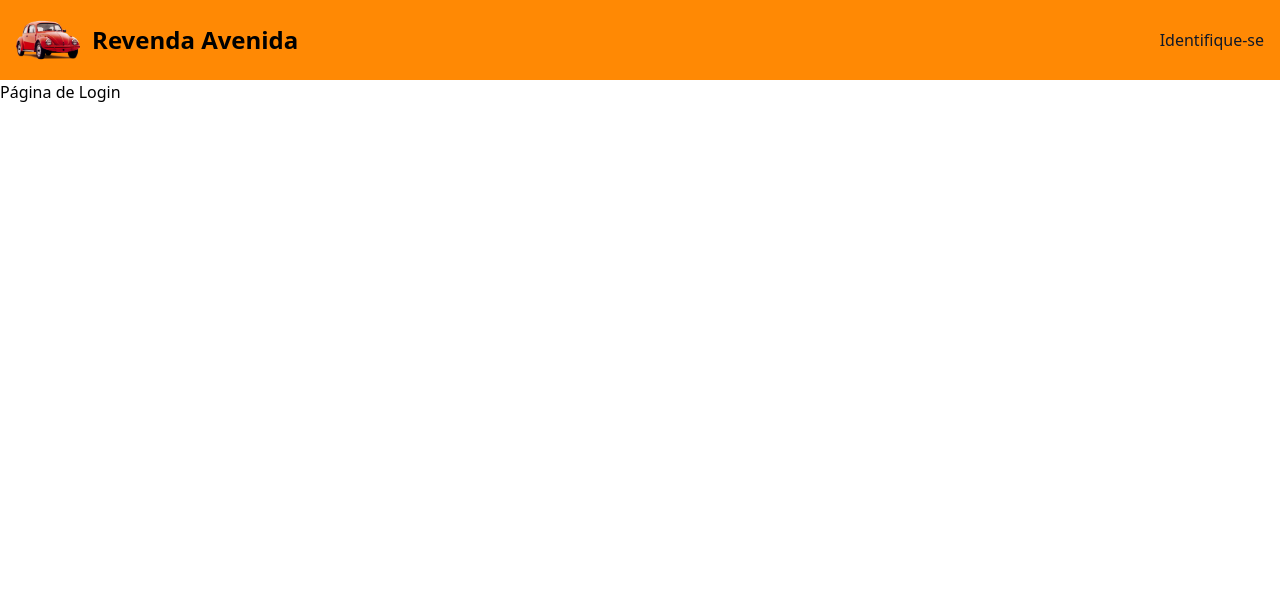
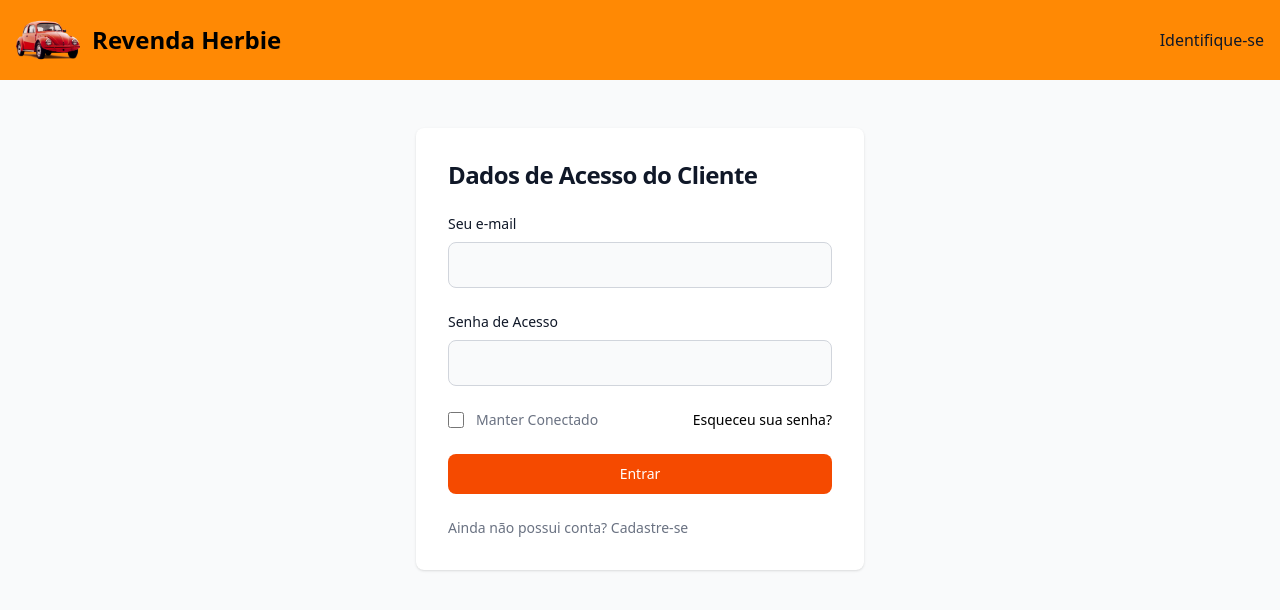
Before and after one commit to edeciofernando/emergentes_252_front, a React (Vite) app: page /login in a window 1280 px wide. Shown: the top 610 px of the page. Built offline with nearby package versions, Linux system fonts and the light colour scheme.

Commit message:
Login e Contexto do Cliente

```diff
--- a/package.json
+++ b/package.json
@@ -16,7 +16,8 @@
     "react-hook-form": "^7.62.0",
     "react-router-dom": "^6.30.1",
     "sonner": "^2.0.7",
-    "tailwindcss": "^4.1.11"
+    "tailwindcss": "^4.1.11",
+    "zustand": "^5.0.8"
   },
   "devDependencies": {
     "@eslint/js": "^9.30.1",
--- a/src/Login.tsx
+++ b/src/Login.tsx
@@ -1,5 +1,109 @@
+import { useForm } from "react-hook-form"
+
+import { useNavigate } from "react-router-dom";
+
+import { toast } from "sonner"
+import { useClienteStore } from "./context/ClienteContext"
+
+type Inputs = {
+    email: string
+    senha: string
+    manter: boolean
+}
+
+const apiUrl = import.meta.env.VITE_API_URL
+
 export default function Login() {
+    const { register, handleSubmit } = useForm<Inputs>()
+    const { logaCliente } = useClienteStore()
+
+    const navigate = useNavigate()
+
+    async function verificaLogin(data: Inputs) {
+        // alert(`${data.email} ${data.senha} ${data.manter}`)
+        const response = await
+          fetch(`${apiUrl}/clientes/login`, {
+            headers: {"Content-Type": "application/json"},
+            method: "POST",
+            body: JSON.stringify({ email: data.email, senha: data.senha })
+          })
+
+        // console.log(response)
+        if (response.status == 200) {
+            // toast.success("Ok!")
+            const dados = await response.json()
+
+            // "coloca" os dados do cliente no contexto
+            logaCliente(dados)
+
+            // se o cliente indicou que quer se manter conectado
+            // salvamos os dados (id) dele em localStorage
+            if (data.manter) {
+                localStorage.setItem("clienteKey", dados.id)
+            } else {
+                // se indicou que não quer permanecer logado e tem
+                // uma chave (anteriormente) salva, remove-a
+                if (localStorage.getItem("clienteKey")) {
+                    localStorage.removeItem("clienteKey")
+                }
+            }
+
+            // carrega a página principal, após login do cliente
+            navigate("/")
+        } else {
+            toast.error("Erro... Login ou senha incorretos")
+        }
+    }
+
     return (
-        <h1>Página de Login</h1>
+        <section className="bg-gray-50 dark:bg-gray-900">
+            <p style={{ height: 48 }}></p>
+            <div className="flex flex-col items-center px-6 py-8 mx-auto md:h-screen lg:py-0">
+                <div className="w-full bg-white rounded-lg shadow dark:border md:mt-0 sm:max-w-md xl:p-0 dark:bg-gray-800 dark:border-gray-700">
+                    <div className="p-6 space-y-4 md:space-y-6 sm:p-8">
+                        <h1 className="text-xl font-bold leading-tight tracking-tight text-gray-900 md:text-2xl dark:text-white">
+                            Dados de Acesso do Cliente
+                        </h1>
+                        <form className="space-y-4 md:space-y-6"
+                           onSubmit={handleSubmit(verificaLogin)} >
+                            <div>
+                                <label htmlFor="email" className="block mb-2 text-sm font-medium text-gray-900 dark:text-white">Seu e-mail</label>
+                                <input type="email" id="email"
+                                       className="bg-gray-50 border border-gray-300 text-gray-900 rounded-lg focus:ring-primary-600 focus:border-primary-600 block w-full p-2.5 dark:bg-gray-700 dark:border-gray-600 dark:placeholder-gray-400 dark:text-white dark:focus:ring-blue-500 dark:focus:border-blue-500"
+                                       required
+                                       {...register("email")} />
+                            </div>
+                            <div>
+                                <label htmlFor="password" className="block mb-2 text-sm font-medium text-gray-900 dark:text-white">Senha de Acesso</label>
+                                <input type="password" id="password"
+                                       className="bg-gray-50 border border-gray-300 text-gray-900 rounded-lg focus:ring-primary-600 focus:border-primary-600 block w-full p-2.5 dark:bg-gray-700 dark:border-gray-600 dark:placeholder-gray-400 dark:text-white dark:focus:ring-blue-500 dark:focus:border-blue-500"
+                                       required
+                                       {...register("senha")} />
+                            </div>
+                            <div className="flex items-center justify-between">
+                                <div className="flex items-start">
+                                    <div className="flex items-center h-5">
+                                        <input id="remember"
+                                               aria-describedby="remember" type="checkbox"
+                                               className="w-4 h-4 border border-gray-300 rounded bg-gray-50 focus:ring-3 focus:ring-primary-300 dark:bg-gray-700 dark:border-gray-600 dark:focus:ring-primary-600 dark:ring-offset-gray-800"
+                                               {...register("manter")} />
+                                    </div>
+                                    <div className="ml-3 text-sm">
+                                        <label htmlFor="remember" className="text-gray-500 dark:text-gray-300">Manter Conectado</label>
+                                    </div>
+                                </div>
+                                <a href="#" className="text-sm font-medium text-primary-600 hover:underline dark:text-primary-500">Esqueceu sua senha?</a>
+                            </div>
+                            <button type="submit" className="w-full text-white bg-orange-600 hover:bg-orange-700 focus:ring-4 focus:outline-none focus:ring-orange-300 font-medium rounded-lg text-sm px-5 py-2.5 text-center dark:bg-blue-600 dark:hover:bg-blue-700 dark:focus:ring-blue-800">
+                                Entrar
+                            </button>
+                            <p className="text-sm font-light text-gray-500 dark:text-gray-400">
+                                Ainda não possui conta? <a href="#" className="font-medium text-primary-600 hover:underline dark:text-primary-500">Cadastre-se</a>
+                            </p>
+                        </form>
+                    </div>
+                </div>
+            </div>
+        </section>
     )
 }
--- a/src/components/Titulo.tsx
+++ b/src/components/Titulo.tsx
@@ -1,27 +1,57 @@
 import { Link } from "react-router-dom"
+import { useClienteStore } from "../context/ClienteContext"
+import { useNavigate } from "react-router-dom"
 
 export default function Titulo() {
+    const { cliente, deslogaCliente } = useClienteStore()
+    const navigate = useNavigate()
+
+    function clienteSair() {
+        if (confirm("Confirma saída do sistema?")) {
+            deslogaCliente()
+            if (localStorage.getItem("clienteKey")) {
+                localStorage.removeItem("clienteKey")
+            }
+            navigate("/login")
+        }
+    }
+
     return (
         <nav className="border-orange-500 bg-orange-400 dark:bg-orange-800 dark:border-orange-700">
             <div className="max-w-screen-xl flex flex-wrap items-center justify-between mx-auto p-4">
                 <Link to="/" className="flex items-center space-x-3 rtl:space-x-reverse">
                     <img src="./fusca.png" className="h-12" alt="Logo Herbie" />
                     <span className="self-center text-2xl font-semibold whitespace-nowrap dark:text-white">
-                        Revenda Avenida
+                        Revenda Herbie
                     </span>
                 </Link>
                 <button data-collapse-toggle="navbar-solid-bg" type="button" className="inline-flex items-center p-2 w-10 h-10 justify-center text-sm text-gray-500 rounded-lg md:hidden hover:bg-gray-100 focus:outline-none focus:ring-2 focus:ring-gray-200 dark:text-gray-400 dark:hover:bg-gray-700 dark:focus:ring-gray-600" aria-controls="navbar-solid-bg" aria-expanded="false">
                     <span className="sr-only">Open main menu</span>
                     <svg className="w-5 h-5" aria-hidden="true" xmlns="http://www.w3.org/2000/svg" fill="none" viewBox="0 0 17 14">
-                        <path stroke="currentColor" stroke-linecap="round" stroke-linejoin="round" stroke-width="2" d="M1 1h15M1 7h15M1 13h15" />
+                        <path stroke="currentColor" strokeLinecap="round" strokeLinejoin="round" strokeWidth="2" d="M1 1h15M1 7h15M1 13h15" />
                     </svg>
                 </button>
                 <div className="hidden w-full md:block md:w-auto" id="navbar-solid-bg">
                     <ul className="flex flex-col font-medium mt-4 rounded-lg bg-gray-50 md:space-x-8 rtl:space-x-reverse md:flex-row md:mt-0 md:border-0 md:bg-transparent dark:bg-gray-800 md:dark:bg-transparent dark:border-gray-700">
                         <li>
-                            <Link to="/login" className="block py-2 px-3 md:p-0 text-gray-900 rounded-sm hover:bg-gray-100 md:hover:bg-transparent md:border-0 md:hover:text-blue-700 dark:text-white md:dark:hover:text-blue-500 dark:hover:bg-gray-700 dark:hover:text-white md:dark:hover:bg-transparent">
-                                Identifique-se
-                            </Link>
+                            {cliente.id ?
+                                <>
+                                    <span className="text-black">
+                                        {cliente.nome}
+                                    </span>&nbsp;&nbsp;
+                                    <Link to="/propostas" className="text-white font-bold bg-gray-600 hover:bg-gray-700 focus:ring-2 focus:outline-none focus:ring-gray-400 rounded-lg text-sm w-full sm:w-auto px-3 py-2 text-center dark:bg-gray-500 dark:hover:bg-gray-600 dark:focus:ring-gray-700">
+                                        Minhas Propostas
+                                    </Link>&nbsp;&nbsp;
+                                    <span className="cursor-pointer font-bold text-gray-600"
+                                        onClick={clienteSair}>
+                                        Sair
+                                    </span>
+                                </>
+                                :
+                                <Link to="/login" className="block py-2 px-3 md:p-0 text-gray-900 rounded-sm hover:bg-gray-100 md:hover:bg-transparent md:border-0 md:hover:text-blue-700 dark:text-white md:dark:hover:text-blue-500 dark:hover:bg-gray-700 dark:hover:text-white md:dark:hover:bg-transparent">
+                                    Identifique-se
+                                </Link>
+                            }
                         </li>
                     </ul>
                 </div>
--- /dev/null
+++ b/src/context/ClienteContext.ts
@@ -0,0 +1,14 @@
+import type { ClienteType } from '../utils/ClienteType'
+import { create } from 'zustand'
+
+type ClienteStore = {
+    cliente: ClienteType
+    logaCliente: (clienteLogado: ClienteType) => void
+    deslogaCliente: () => void
+}
+
+export const useClienteStore = create<ClienteStore>((set) => ({
+    cliente: {} as ClienteType,
+    logaCliente: (clienteLogado) => set({cliente: clienteLogado}),
+    deslogaCliente: () => set({cliente: {} as ClienteType})
+}))
--- /dev/null
+++ b/src/utils/ClienteType.ts
@@ -0,0 +1,5 @@
+export type ClienteType = {
+    id: string
+    nome: string
+    email: string
+}
```
Also changed, not shown: src/Detalhes.tsx (+21 -0 lines), 1 other file (tests, documents, lock files or other folders).
